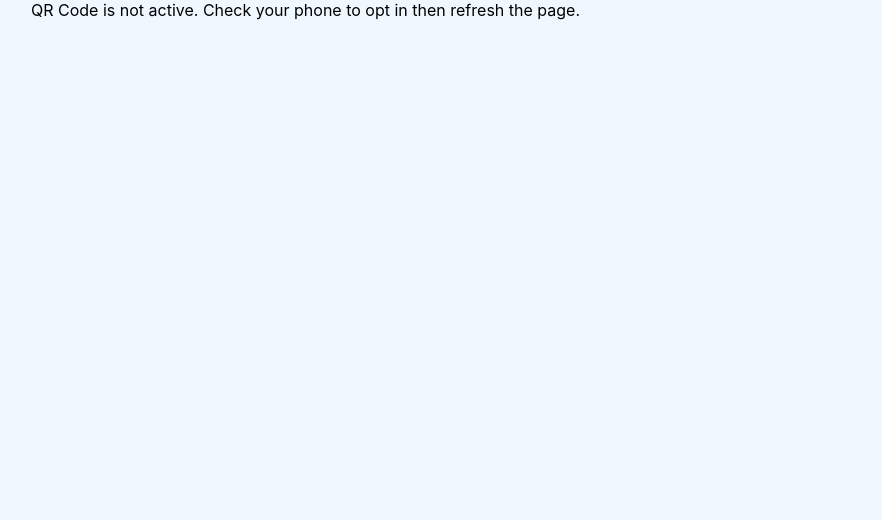
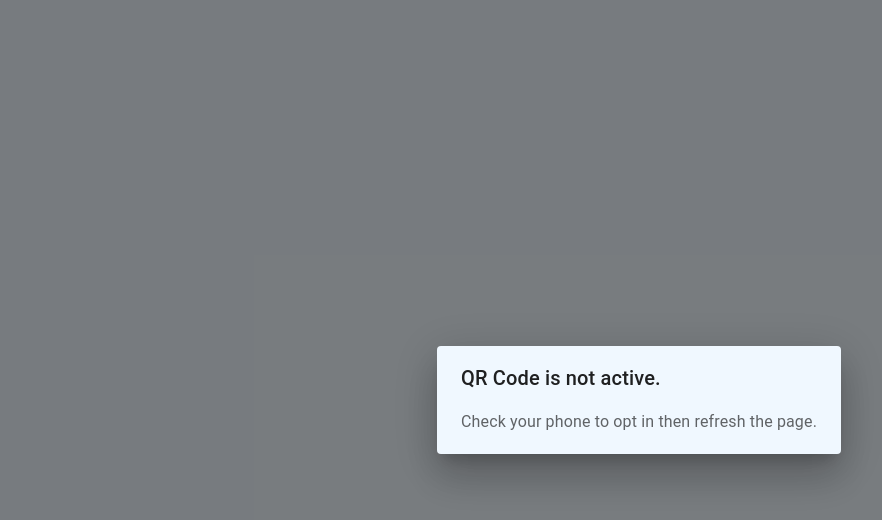
Before and after one commit to motherbrainn/noti-fly, a Next.js app in the folder client/: page /qr-code-landing-page in a window 1280 px wide. Shown: the top 520 px of the page, without its empty margins (1-883 px from the left). Built offline with nearby package versions, Linux system fonts and the light colour scheme; no server answers.

Commit message:
style inactive qr code message

```diff
--- a/client/pages/qr-code-landing-page.tsx
+++ b/client/pages/qr-code-landing-page.tsx
@@ -1,4 +1,11 @@
-import { Button, TextField } from "@mui/material";
+import {
+  Button,
+  Dialog,
+  DialogContent,
+  DialogContentText,
+  DialogTitle,
+  TextField,
+} from "@mui/material";
 import Error from "next/error";
 import { useRouter } from "next/router";
 import { ChangeEvent, SetStateAction, useEffect, useState } from "react";
@@ -91,8 +98,21 @@ const QrCodeLandingPage = (props: QrCodeLandingPagePropsType) => {
       )}
       {qrCodeActive === false && (
         <div>
-          QR Code is not active. Check your phone to opt in then refresh the
-          page.
+          <Dialog
+            open={true}
+            aria-labelledby="alert-dialog-title"
+            aria-describedby="alert-dialog-description"
+            PaperProps={{ sx: { backgroundColor: "aliceblue" } }}
+          >
+            <DialogTitle id="alert-dialog-title">
+              {"QR Code is not active."}
+            </DialogTitle>
+            <DialogContent>
+              <DialogContentText id="alert-dialog-description">
+                Check your phone to opt in then refresh the page.
+              </DialogContentText>
+            </DialogContent>
+          </Dialog>
         </div>
       )}
     </div>
```
